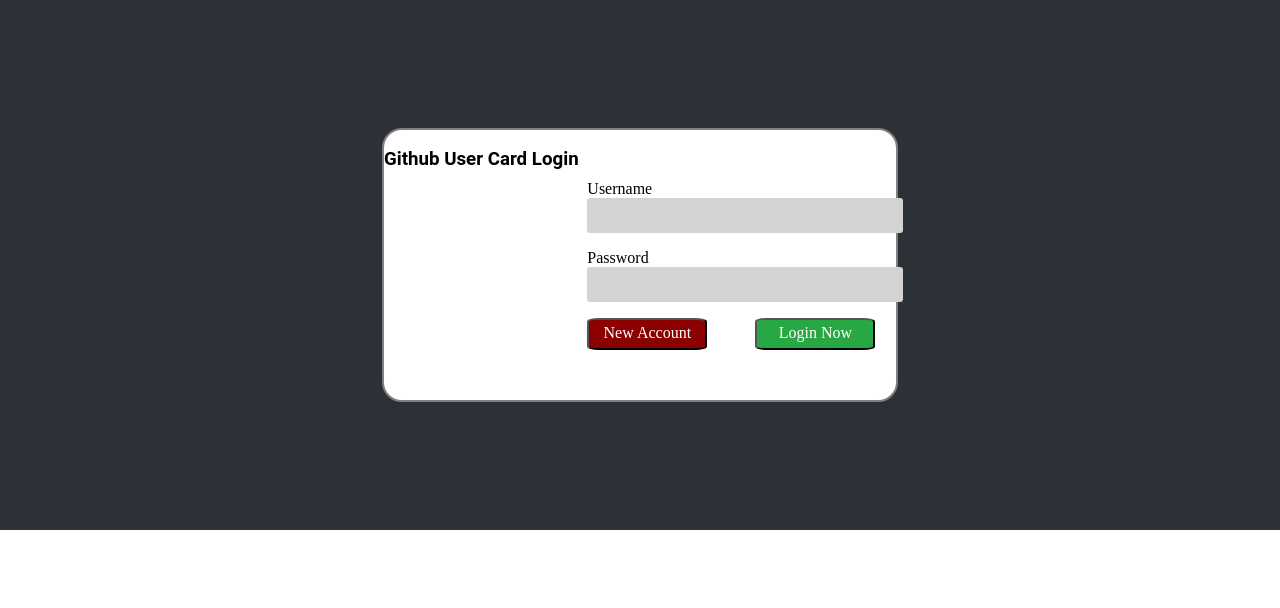
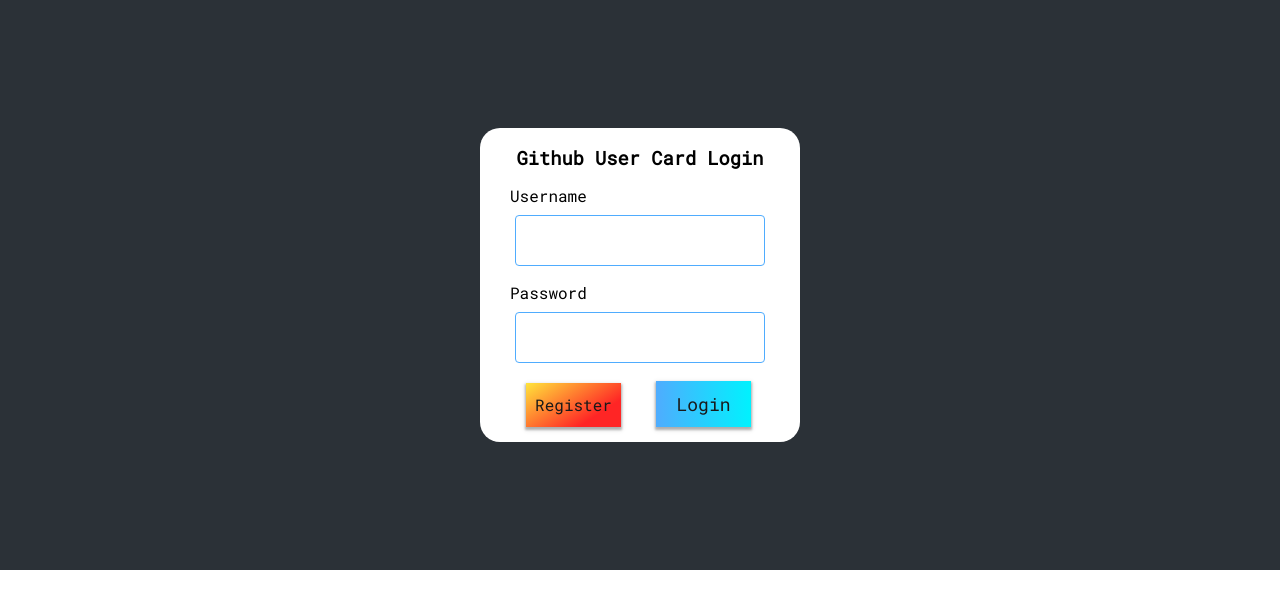
Before and after one commit to Buildweek-Github-User-Breakdown/Front-End, a React (Create React App) app: page /LogIn in a window 1280 px wide. Shown: the top 608 px of the page. Built offline with nearby package versions, Linux system fonts and the light colour scheme.

Commit message:
Completed styles

```diff
--- a/src/App.css
+++ b/src/App.css
@@ -1,16 +1,120 @@
-.wrapper {
-  display: flex;
-  flex-flow: row wrap;
-  justify-content: center;
-  align-items: flex-start;
+@import url('https://fonts.googleapis.com/css?family=Roboto+Mono&display=swap');
+
+*{
+  box-sizing: border-box;
 }
 
-.wrapper > div {
-  width: 40%;
+html,
+body,
+.App,
+#root {
+  font-family: 'Roboto Mono', monospace;
+  min-height: 100vh;
+  max-width: 100%;
+  margin: 0;
+  padding: 0;
+}
+
+
+form {
   display: flex;
-  flex-flow: row wrap;
-  align-content: center;
+  flex-flow: column nowrap;
+  align-items: center;
 }
+
+input {
+  width: 200px;
+  padding: 15px 22px;
+  margin: 10px 5px;
+  box-sizing: border-box;
+  border: 1px solid #4facfe;
+  border-radius: 4px;
+}
+button {
+  background: #00f2fe;
+  background-image: linear-gradient(to right, #4facfe 0%, #00f2fe 100%);
+  padding: 10px 15px;
+  font-size: 16px;
+  color: #191919;
+  box-shadow: 0 2px 5px 1px rgba(0, 0, 0, 0.12), 0 2px 2px 1px rgba(0, 0, 0, 0.24);
+  border: none;
+  cursor: pointer;
+  margin-right: 35px;
+}
+.container {
+  display: flex;
+  align-items: baseline;
+  justify-content: center;
+  margin-left: 16px;
+  margin-bottom: 15px;
+  width: 100%;
+}
+
+button:hover {
+  transform: translateY(-1px);
+  box-shadow: 0 2px 6px 2px rgba(0, 0, 0, 0.12), 0 2px 3px 2px rgba(0, 0, 0, 0.24);
+}
+
+label {
+  margin-bottom: -12px;
+  text-align: left;
+  width: 200px;
+}
+
+form{
+  margin: 0 30px;
+}
+
+
+.container input {
+  position: absolute;
+  opacity: 0;
+  cursor: pointer;
+  height: 0;
+  width: 0;
+}
+
+
+.checkmark {
+  position: absolute;
+  top: 0;
+  left: 0;
+  height: 25px;
+  width: 25px;
+  background-color: gainsboro;
+  border: 1px solid #4facfe;
+}
+
+
+.container input:checked ~ .checkmark {
+  background-color: #4facfe;
+}
+
+
+.checkmark:after {
+  content: "";
+  position: absolute;
+  display: none;
+}
+
+
+.container input:checked ~ .checkmark:after {
+  display: block;
+}
+
+
+.container .checkmark:after {
+  left: 9px;
+  top: 5px;
+  width: 5px;
+  height: 10px;
+  border: solid white;
+  border-width: 0 3px 3px 0;
+  -webkit-transform: rotate(45deg);
+  -ms-transform: rotate(45deg);
+  transform: rotate(45deg);
+}
+
 
 .history > div {
   display: flex;
--- a/src/Component/GithubUsers/Form.js
+++ b/src/Component/GithubUsers/Form.js
@@ -2,6 +2,9 @@
 import Styled from "styled-components";
 import axios from "axios";
 
+const FormDashBoard =Styled.form `
+ display: block;
+`
 const InputItem = Styled.input`
    margin-left:500px;
    margin-top:30px;
@@ -53,7 +56,7 @@
 
   return (
     <div>
-      <form onSubmit={handleSubmit}>
+      <FormDashBoard onSubmit={handleSubmit}>
         <InputItem
           type="text"
           value={username}
@@ -61,7 +64,7 @@
           placeholder="GitHub username"
         />
         <Button type="submit">Add card</Button>
-      </form>
+      </FormDashBoard>
     </div>
   );
 };
--- a/src/Component/GithubUsers/GithubUserCard.js
+++ b/src/Component/GithubUsers/GithubUserCard.js
@@ -4,36 +4,35 @@
 const Img = Styled.img`
 height:300px;
 width:300px;
-border:2px solod grey;
 `;
 
 const Div = Styled.div`
-fontWeight:bold;
-font-size:20px;
-margin-left:20px;
+
 `;
 const Images = Styled.img`
-margin-top:50px;
 height:180px;
 width:800px;
 margin-left:100px;
 border:2px solid grey;
 `;
 const ImgDiv = Styled.div`
+ width: 45%;
 `;
 
 const Maindiv = Styled.div`
 display: flex;
-flex-direction: row;
-margin-top:50px;
-flex-wrap:wrap;
+margin-left: 10px;
+
 `;
 const Imagesdiv = Styled.div`
+ display: flex;
+ flex-flow: row wrap;
+ align-items: center;
 `
 const Languages = Styled.div`
-margin-left:200px;
+margin-left: 100px;
 font-size:20px;
-margin-top:30px;
+margin-top: -275px
 `
 
 export default function GithubUserCard(props) {
@@ -42,13 +41,13 @@
       <ImgDiv>
         <Img alt="avatar" src={props.avatar_url} />
       <Div>
-        <div>{props.bio}</div>
-        <div>{props.name}</div>
-        <div>{props.username}</div>
-        <div>{props.location}</div>
-        <div>Followers: {props.followers}</div>
-        <div>Following: {props.following}</div>
-        <div>{props.html_url}</div>
+        <p>{props.bio}</p>
+        <p>{props.name}</p>
+        <p>{props.username}</p>
+        <p>{props.location}</p>
+        <p>Followers: {props.followers}</p>
+        <p>Following: {props.following}</p>
+        <p>{props.html_url}</p>
       </Div>
       </ImgDiv>
       <Imagesdiv>
--- a/src/Component/GithubUsers/GithubUsers.js
+++ b/src/Component/GithubUsers/GithubUsers.js
@@ -1,14 +1,17 @@
 import React, { useState } from "react";
 import GithubUserList from "./GithubUserList";
 import Form from "./Form";
+import CommitHistoryRepo from "../../Components/CommitHistoryRepo";
+import Header from "../Header";
 import Styled from "styled-components";
-import CommitHistoryRepo from "../../Components/CommitHistoryRepo";
-import Header from "../Header"
 
-const H1 = Styled.h1`
-margin-left:460px;
-margin-top:20px;
+const WrapperCads = Styled.div`
+display: flex;
+flex-direction: row;
+flex-wrap:wrap;
 `;
+
+
 
 const GithubUsers = () => {
   const [cards, setCards] = useState([]);
@@ -30,16 +33,15 @@
   return (
     <div>
       <Header/>
-      <div>
-        <H1>GitHub User Dashboard</H1>
         <Form
           onSubmit={addNewCard}
           addLanguage={addLanguage}
           addRepo={addRepo}
         />
+        <WrapperCads>
         <GithubUserList cards={cards} lang={lang} />
-        <CommitHistoryRepo repo={repo} />
-      </div>
+        {/* <CommitHistoryRepo repo={repo} /> */}
+        </WrapperCads>
     </div>
   );
 };
--- a/src/Component/Header.js
+++ b/src/Component/Header.js
@@ -1,50 +1,41 @@
 import React from "react";
 import Styled from "styled-components";
+import { Link } from "react-router-dom";
 
 const Div = Styled.div`
 display: flex;
-flex-direction: row;
-flex-wrap:wrap;
 height:67px;
-background-color:black;
+background-color: #24292e;
 `;
 
-const H1 = Styled.h1`
-color:white;
-`;
-
-const Li = Styled.li`
-color:white;
-margin-left:20px;
-font-size:20px;
-margin-top:10px;
-`
-
-const List = Styled.ul`
-display: flex;
-flex-direction: row;
-flex-wrap:wrap;
-margin-left:380px;
-list-style-type: none;
-`
 const Img = Styled.img`
 height:50px;
 width:50px;
 margin-left:20px;
 margin-top:10px;
-`
+`;
 
-
+const H1 = Styled.h1`
+  color: white;
+  margin: 20px auto;
+  text-transform: uppercase;
+  font-size: 22px;
+`;
+const History = Styled.a`
+ color:white
+ margin: 20px 20px 20px 0;
+ display: block;
+ font-size: 18px;
+`;
 
 function Header() {
   return (
     <Div>
-      <Img src = "https://www.iconsdb.com/icons/preview/white/github-11-xxl.png"/>
-      <List>
-          <Li>DashBoard</Li>
-          <Li>Commit</Li>
-          <Li>Notes</Li>
-      </List>
+      <Img src="https://www.iconsdb.com/icons/preview/white/github-11-xxl.png" />
+      <H1>GitHub User Dashboard</H1>
+      <Link to="/Commits">
+        <History>Commits History</History>
+      </Link>
     </Div>
   );
 }
--- a/src/Components/CommitHistoryCards.js
+++ b/src/Components/CommitHistoryCards.js
@@ -9,6 +9,7 @@
   margin: 5px;
   padding: 0.25em 1em;
   width: 40%;
+  margin: 0 auto;
 `;
 
 function CommitHistoryCards(props) {
--- a/src/Components/FormsCommits.js
+++ b/src/Components/FormsCommits.js
@@ -1,5 +1,12 @@
 import React, { useState } from "react";
+import Styled from "styled-components";
 import axios from "axios";
+
+const FormHistory =Styled.form `
+ display: block;
+ margin-top: 10px;
+ text-align: center;
+`
 
 function FormsCommits(props) {
   const [user, setUser] = useState({ username: "", repo: "" });
@@ -20,7 +27,7 @@
   return (
     <div>
       {console.log(user)}
-      <form onSubmit={event => handleSubmit(event)}>
+      <FormHistory onSubmit={event => handleSubmit(event)}>
         <label>
           Username:
           <input
@@ -40,7 +47,7 @@
           />
         </label>
         <button>Submit!</button>
-      </form>
+      </FormHistory>
     </div>
   );
 }
--- a/src/components/LogIn.js
+++ b/src/components/LogIn.js
@@ -1,31 +1,38 @@
-import React, { useState, useContext } from "react";
+import React, { useState } from "react";
 import styled from "styled-components";
+import {Link} from "react-router-dom";
 import axios from "axios";
 
 export const ButtonGreen = styled.button`
-  background-color: #28a745;
-  border-color: 1px #28a745;
-  border-radius: 10%;
-  color: white;
-  width: 40%;
-  margin-left: 3rem;
-  height: 2rem;
+  background: #00f2fe;
+  background-image: linear-gradient(to right, #4facfe 0%, #00f2fe 100%);
+  padding: 13px 0px;
+  font-size: 18px;
+  color: #191919;
+  box-shadow: 0 2px 5px 1px rgba(0, 0, 0, 0.12),
+    0 2px 2px 1px rgba(0, 0, 0, 0.24);
+  border: none;
+  cursor: pointer;
+  width:100%;
 `;
 
 export const ButtonRed = styled.button`
-  background-color: darkred;
-  border-color: 1px crimson;
-  border-radius: 10%;
-  color: white;
-  width: 40%;
-  height: 2rem;
-  vertical-align: top;
+  background-color: #ffe53b;
+  background-image: linear-gradient(147deg, #ffe53b 0%, #ff2525 74%);
+  padding: 13px 0px;
+  font-size: 16px;
+  color: #191919;
+  box-shadow: 0 2px 5px 1px rgba(0, 0, 0, 0.12),
+    0 2px 2px 1px rgba(0, 0, 0, 0.24);
+  border: none;
+  cursor: pointer;
+  width:100%;
 `;
 
 export const Form = styled.form`
-  display: block;
-  width: 300px;
-  margin: 50px auto;
+  display: flex;
+  flex-flow: column nowrap;
+  align-items: flex-start;
 `;
 
 export const Label = styled.label`
@@ -35,17 +42,15 @@
 `;
 
 export const Input = styled.input`
-  padding: 0.5em;
-  color: black;
-  background-color: lightgray;
-  border: silver;
-  border-radius: 3px;
-  width: 100%;
-  margin-bottom: 0.5em;
+  width: 250px;
+  padding: 15px 22px;
+  margin: 10px 5px;
+  box-sizing: border-box;
+  border: 1px solid #4facfe;
+  border-radius: 4px;
 `;
 
 export const Card = styled.div`
-  border: 2px solid gray;
   width: 20rem;
   border-radius: 20px;
   background-color: white;
@@ -63,7 +68,6 @@
 `;
 
 export const Title = styled.h3`
-  font-family: "Raleway", roboto, serif;
   text-align: center;
 `;
 
@@ -92,14 +96,13 @@
       .then(response => {
         console.log(response);
         localStorage.setItem("token", response.data.access_token);
-        props.history.push("/home")
+        props.history.push("/home");
       })
       .catch(err => console.log(err));
   };
 
   const handleChanges = event => {
     setCredentials({ ...credentials, [event.target.name]: event.target.value });
-
   };
 
   return (
@@ -125,8 +128,12 @@
               onChange={handleChanges}
             />
           </Label>
-          <ButtonRed>New Account</ButtonRed>
-          <ButtonGreen onClick={handleSubmit}>Login Now</ButtonGreen>
+          <div className="container">
+          <Link to="/">
+          <ButtonRed>Register</ButtonRed>
+          </Link>
+          <ButtonGreen onClick={handleSubmit}>Login</ButtonGreen>
+          </div>
         </Form>
       </Card>
     </Wrapper>
--- a/src/components/SignUpForm.js
+++ b/src/components/SignUpForm.js
@@ -1,5 +1,6 @@
 import React, { useState } from "react";
 import { axiosWithAuth } from "./AxiosWithAuth";
+import {Link} from "react-router-dom";
 import {
   ButtonGreen,
   ButtonRed,
@@ -58,8 +59,12 @@
               onChange={handleChanges}
             />
           </Label>
-          <ButtonRed>Go back</ButtonRed>
-          <ButtonGreen type="submit">Sign Up Now</ButtonGreen>
+          <div className="container">
+          <Link to="/LogIn">
+          <ButtonRed >Login</ButtonRed>
+          </Link>
+          <ButtonGreen type="submit">Sign Up</ButtonGreen>
+          </div>
         </Form>
       </Card>
     </Wrapper>
--- a/src/index.css
+++ b/src/index.css
@@ -350,4 +350,5 @@
 
 a {
   text-decoration: none;
+  display: contents;
 }
```
